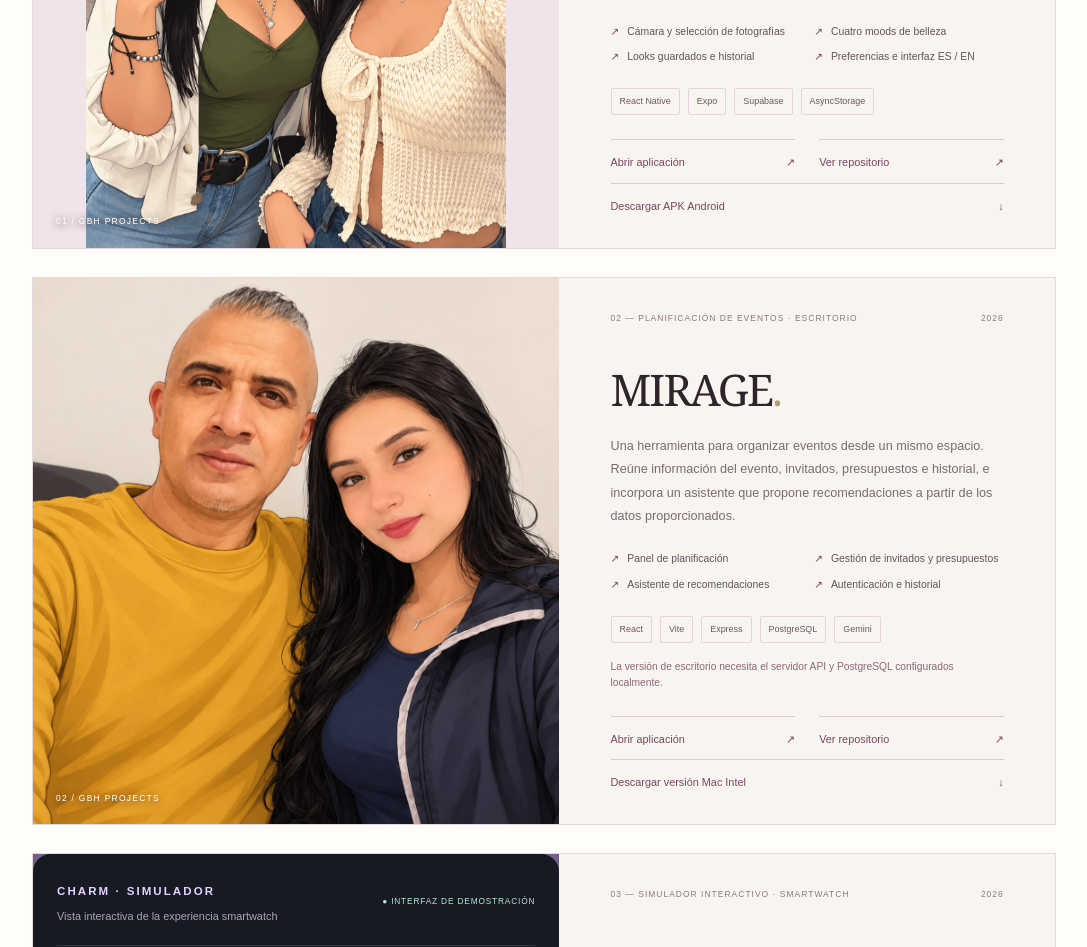
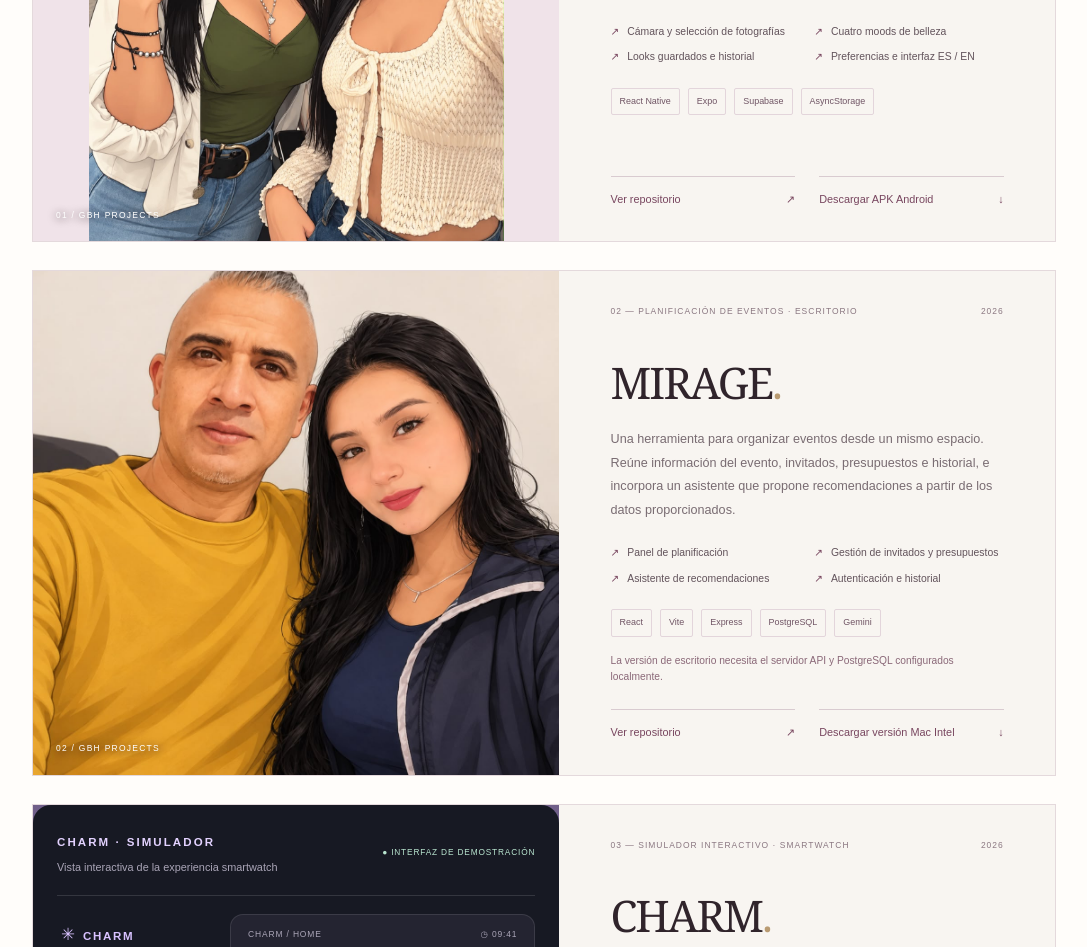
Before and after one commit to Gabriela50/lume-portfolio, a Next.js app: page / in a window 1280 px wide. Shown: the part 6040-6987 px from the top of the page, without its empty margins (96-1183 px from the left). Built offline with nearby package versions, Linux system fonts and the light colour scheme.

Commit message:
fix: eliminar enlaces locales de aplicaciones del portafolio

```diff
--- a/app/page.tsx
+++ b/app/page.tsx
@@ -5,7 +5,6 @@ const projects = [
   {
     number: "01",
     name: "MOODÉ",
-    open: "http://localhost:5175/index-react.html",
     category: "APLICACIÓN MÓVIL · BELLEZA DIGITAL",
     description: "Una aplicación móvil que conecta preferencias personales y tecnología para explorar recomendaciones de maquillaje. Permite trabajar con fotografías, elegir un mood y conservar looks favoritos.",
     image: "/projects/moode-mobile.png",
@@ -21,7 +20,6 @@ const projects = [
   {
     number: "02",
     name: "MIRAGE",
-    open: "http://localhost:5173",
     category: "PLANIFICACIÓN DE EVENTOS · ESCRITORIO",
     description: "Una herramienta para organizar eventos desde un mismo espacio. Reúne información del evento, invitados, presupuestos e historial, e incorpora un asistente que propone recomendaciones a partir de los datos proporcionados.",
     image: "/projects/mirage-team.png",
@@ -292,7 +290,6 @@ export default function HomePage() {
                 <div className="projectTags">{project.technologies.map(tag => <span key={tag}>{tag}</span>)}</div>
                 {project.note && <p className="projectNote">{project.note}</p>}
                 <div className="projectActions">
-                  {project.open && <a href={project.open} target="_blank" rel="noreferrer">Abrir aplicación <span>↗</span></a>}
                   {project.repo && <a href={project.repo} target="_blank" rel="noreferrer">Ver repositorio <span>↗</span></a>}
                   {project.download && <a href={project.download} download>{project.downloadLabel} <span>↓</span></a>}
                 </div>
```
